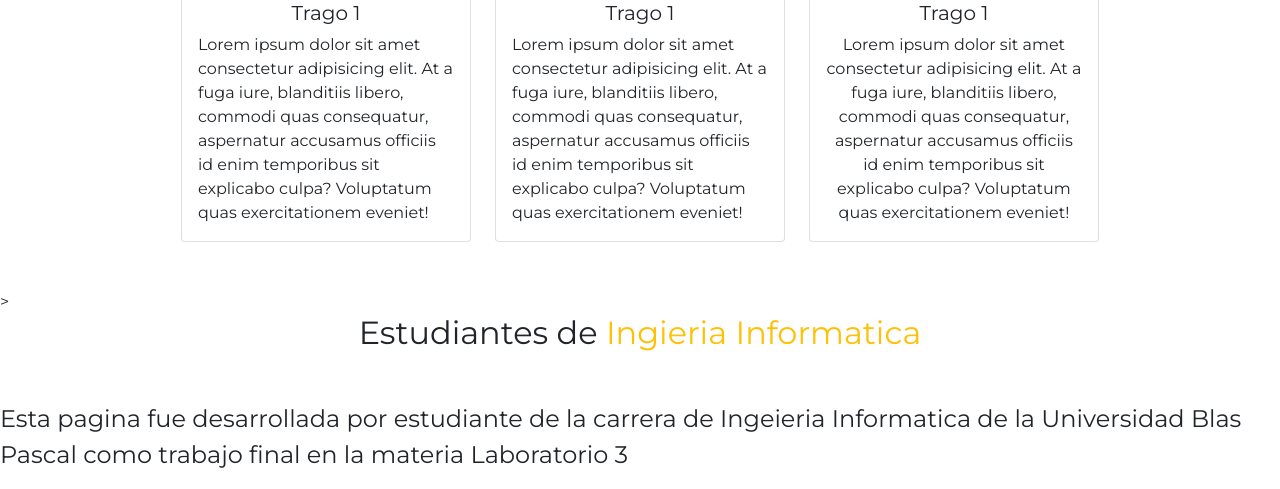
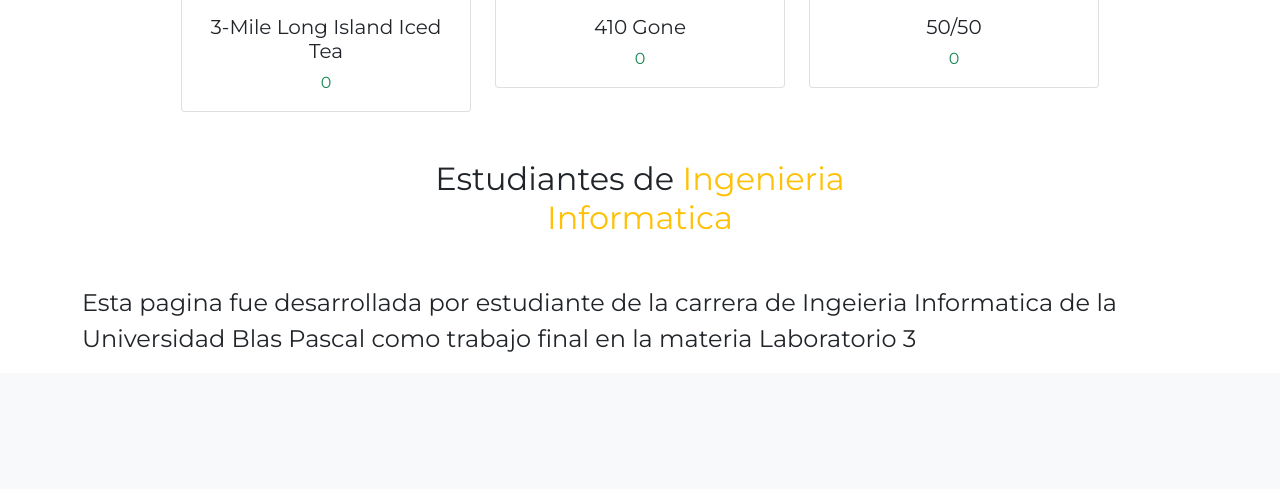
Before and after one commit to TomasAlvarez78/LabIII-Repo, a Django app: page / in a window 1280 px wide. Shown: the part 1363-1852 px from the top of the page. After the commit the page ends 1715 px from the top, so only its background shows below. Run offline with Django 3.2, Linux system fonts and the light colour scheme; data comes from the database, SQL or seed files in the repository; both versions use the stored data as it was after the commit.

Commit message:
base.html done

```diff
--- a/TP-6/DrinksAndPeople/models.py
+++ b/TP-6/DrinksAndPeople/models.py
@@ -37,7 +37,8 @@ class Ingrediente(models.Model):
 
 class Bebida(models.Model):
     nombre = models.CharField(max_length=100)
-    BebidaCocktailID = models.IntegerField()
+    BebidaCocktailID = models.IntegerField(default=None,
+                                            blank=True)
     categoria = models.ForeignKey(Categoria,null=False,on_delete=models.CASCADE)
     ingredientes = models.ManyToManyField(Ingrediente,
                                             verbose_name='Ingredientes',
@@ -45,11 +46,11 @@ class Bebida(models.Model):
                                             blank=True,
                                             related_name='mis_ingredientes')
     # imagen = models.ImageField(upload_to='bebidasImagenes/')
-    # imagen_url = models.CharField(max_length=512)
     imagen_url = models.URLField(max_length=256,
                                 default=None,
-                                blank=True
-                                )
+                                blank=True)
+    karma = models.IntegerField(default=0,blank=True)
+
 
     class Meta:
         verbose_name = 'Bebida'
@@ -62,3 +63,6 @@ class Comentario(models.Model):
     nombre =  models.CharField(max_length=100)
     apellido =  models.CharField(max_length=100)
     descripcion = models.TextField(max_length=600)
+    bebida = models.ForeignKey(Bebida,
+                            null=False,
+                            on_delete=models.CASCADE)
--- /dev/null
+++ b/TP-6/DrinksAndPeople/templates/base.html
@@ -0,0 +1,22 @@
+{% load static %}
+<!DOCTYPE html>
+<html lang="en">
+  <head>
+    <!-- Required meta tags -->
+    <meta charset="utf-8">
+    <meta name="viewport" content="width=device-width, initial-scale=1">
+
+    <!-- Bootstrap CSS -->
+    <link href="https://cdn.jsdelivr.net/npm/bootstrap@5.1.3/dist/css/bootstrap.min.css" rel="stylesheet" integrity="sha384-1BmE4kWBq78iYhFldvKuhfTAU6auU8tT94WrHftjDbrCEXSU1oBoqyl2QvZ6jIW3" crossorigin="anonymous">
+    <link rel="stylesheet" href="{% static 'css/main.css' %}">
+    <link rel="icon" href="../../static/assets/cocktail.ico" type="image/icon type">
+
+    <title>Drinks & People</title>
+  </head>
+<body>
+    {% include 'navbar.html' %}
+    {% block content %}
+    {% endblock %}
+    <script src="https://cdn.jsdelivr.net/npm/bootstrap@5.1.3/dist/js/bootstrap.bundle.min.js" integrity="sha384-ka7Sk0Gln4gmtz2MlQnikT1wXgYsOg+OMhuP+IlRH9sENBO0LRn5q+8nbTov4+1p" crossorigin="anonymous"></script>
+</body>
+</html>
--- a/TP-6/DrinksAndPeople/templates/cards.html
+++ b/TP-6/DrinksAndPeople/templates/cards.html
@@ -1,48 +1,20 @@
 {% load static %}
-<!doctype html>
-<html lang="en">
-  <head>
-    <!-- Required meta tags -->
-    <meta charset="utf-8">
-    <meta name="viewport" content="width=device-width, initial-scale=1">
-
-    <!-- Bootstrap CSS -->
-    <link href="https://cdn.jsdelivr.net/npm/bootstrap@5.1.3/dist/css/bootstrap.min.css" rel="stylesheet" integrity="sha384-1BmE4kWBq78iYhFldvKuhfTAU6auU8tT94WrHftjDbrCEXSU1oBoqyl2QvZ6jIW3" crossorigin="anonymous">
-    <link rel="stylesheet" href="{% static 'css/main.css' %}">
-
-    <title>Drinks & People</title>
-  </head>
+{%block content%}
 <section class="container-fluid mx-auto">
 <h1 class="w-50 mx-auto text-center pt-5">TOP RATED</h1>
 <div class="row w-75 mx-auto my-5 servicio-fila">
+    {% for i in all_bebidas %}
     <div class="col-lg-4 col-md-12 col-sm-12 " >
         <div class="card ">
-                <img src="{% static 'assets/img/DrinkCarousel3.jpg' %}" alt="trago 1">
+            <img src="{{i.imagen_url}}" alt="{{i.nombre}} imagen">
             <div class="card-body">
-                    <h5 class="card-title text-center">Trago 1</h5>
-                    <p class="card-text ">Lorem ipsum dolor sit amet consectetur adipisicing elit. At a fuga iure, blanditiis libero, commodi quas consequatur, aspernatur accusamus officiis id enim temporibus sit explicabo culpa? Voluptatum quas exercitationem eveniet!</p>
+                <h5 class="card-title text-center">{{i.nombre}}</h5>
+                <p class="card-text text-success text-center">{{i.karma}}</p>
+
             </div>
         </div>
     </div>
-
-            <div class="col-lg-4 col-md-12 col-sm-12" id="img2">
-                <div class="card">
-                <img src="{% static 'assets/img/DrinkCarousel4.jpg' %}" alt="trago 1">
-                <div class="card-body">
-                    <h5 class="card-title text-center">Trago 1</h5>
-                    <p class="card-text">Lorem ipsum dolor sit amet consectetur adipisicing elit. At a fuga iure, blanditiis libero, commodi quas consequatur, aspernatur accusamus officiis id enim temporibus sit explicabo culpa? Voluptatum quas exercitationem eveniet!</p>
+    {%endfor%}
 </div>
-                </div>
-            </div>
-
-            <div class="col-lg-4 col-md-12 col-sm-12" id="img3">
-                <div class="card text-center">
-                <img src="{% static 'assets/img/DrinkCarousel5.jpg' %}" alt="trago 1">
-                <div class="card-body">
-                    <h5 class="card-title">Trago 1</h5>
-                    <p class="card-text">Lorem ipsum dolor sit amet consectetur adipisicing elit. At a fuga iure, blanditiis libero, commodi quas consequatur, aspernatur accusamus officiis id enim temporibus sit explicabo culpa? Voluptatum quas exercitationem eveniet!</p>
-                </div>
-                </div>
-            </div>
-        </div>
-</section>>
+</section>
+{% endblock%}
--- a/TP-6/DrinksAndPeople/templates/home.html
+++ b/TP-6/DrinksAndPeople/templates/home.html
@@ -1,27 +1,11 @@
+{% extends 'base.html' %}
 {% load static %}
-<!doctype html>
-<html lang="en">
-  <head>
-    <!-- Required meta tags -->
-    <meta charset="utf-8">
-    <meta name="viewport" content="width=device-width, initial-scale=1">
 
-    <!-- Bootstrap CSS -->
-    <link href="https://cdn.jsdelivr.net/npm/bootstrap@5.1.3/dist/css/bootstrap.min.css" rel="stylesheet" integrity="sha384-1BmE4kWBq78iYhFldvKuhfTAU6auU8tT94WrHftjDbrCEXSU1oBoqyl2QvZ6jIW3" crossorigin="anonymous">
-    <link rel="stylesheet" href="{% static 'css/main.css' %}">
-
-    <title>Drinks & People</title>
-  </head>
-  <body>
-    <!------------------------------------------------------------------>
-    <!---HEADER-->
-    <!------------------------------------------------------------------>
-    {% include 'navbar.html'%}
 
 <!------------------------------------------------------------------>
 <!---SLIDER DE IMAGENES-->
 <!------------------------------------------------------------------>
-
+{%block content%}
 <div id="carouselExampleControls" class="carousel slide" data-bs-ride="carousel">
   <div class="carousel-inner">
 
@@ -53,31 +37,31 @@
 <!------------------------------------------------------------------>
 
 <section class="w-50 mx-auto text-center pt-5">
+
   <h1 class="p-3 fs-2 border-top border-3 ">
       Un lugar donde encontraras los mejores <span class="text-warning">Cocktails</span>
       <p class="p-3 fs-4"><span class="text-warning">Cocktails & Drinks</span> es una pagina que busca mostrar
       los mejores Cocktails seleccionados por la gente</p>
   </h1>
+
 </section>
 
 <!------------------------------------------------------------------>
 <!---CARDS-->
 <!------------------------------------------------------------------>
 
-    {% include  'cards.html'%}
-
-    <!-- Option 1: Bootstrap Bundle with Popper -->
-    <script src="https://cdn.jsdelivr.net/npm/bootstrap@5.1.3/dist/js/bootstrap.bundle.min.js" integrity="sha384-ka7Sk0Gln4gmtz2MlQnikT1wXgYsOg+OMhuP+IlRH9sENBO0LRn5q+8nbTov4+1p" crossorigin="anonymous"></script>
-
+{% include 'cards.html'%}
+<!-- {% for i in all_bebidas %}
+<h1>{{i}}</h1>
+{%endfor%} -->
 
 <!------------------------------------------------------------------>
 <!---ACERCA DE-->
 <!------------------------------------------------------------------>
 
-
-    <section>
+<section class='container'>
   <div class="w-50 m-auto text-center" id="equipo">
-            <h1 class="mb-5 fs-2"> Estudiantes de <span class="text-warning">Ingieria Informatica</span> </h1>
+    <h1 class="mb-5 fs-2"> Estudiantes de <span class="text-warning">Ingenieria Informatica</span> </h1>
   </div>
   <p class="fs-4">
     Esta pagina fue desarrollada por estudiante de la carrera de Ingeieria Informatica
@@ -85,5 +69,4 @@
   </p>
 </section>
 
-  </body>
-</html>
+{% endblock %}
--- a/TP-6/DrinksAndPeople/templates/navbar.html
+++ b/TP-6/DrinksAndPeople/templates/navbar.html
@@ -1,23 +1,7 @@
 
 {% load static %}
-<!doctype html>
-<html lang="en">
-  <head>
-    <!-- Required meta tags -->
-    <meta charset="utf-8">
-    <meta name="viewport" content="width=device-width, initial-scale=1">
+{% block content %}
 
-    <!-- Bootstrap CSS -->
-    <link href="https://cdn.jsdelivr.net/npm/bootstrap@5.1.3/dist/css/bootstrap.min.css" rel="stylesheet" integrity="sha384-1BmE4kWBq78iYhFldvKuhfTAU6auU8tT94WrHftjDbrCEXSU1oBoqyl2QvZ6jIW3" crossorigin="anonymous">
-    <link rel="stylesheet" href="{% static 'css/main.css' %}">
-
-    <title>Drinks & People</title>
-  </head>
-  <body>
-
-<header class="container-fluid bg-warning d-flex justify-content-center">
-    <p class="text-light mb-0 p-2 fs-6">Contactenos 54-(3571-564113)</p>
-</header>
 
 <nav class="navbar navbar-expand-lg navbar-light bg-light p-3" id="menu">
     <div class="container-fluid">
@@ -31,7 +15,7 @@
         <ul class="navbar-nav me-auto mb-2 mb-lg-0">
 
             <li class="nav-item">
-            <a class="nav-link active" aria-current="page" href="index.html">Home</a>
+            <a class="nav-link active" aria-current="page" href="#">Home</a>
           </li>
 
           <li class="nav-item">
@@ -45,4 +29,4 @@
       </div>
     </div>
   </nav>
-</body>
+{% endblock %}
--- a/TP-6/DrinksAndPeople/urls.py
+++ b/TP-6/DrinksAndPeople/urls.py
@@ -1,10 +1,12 @@
 from django.urls import path
+from DrinksAndPeople.views import HomeVista
 from . import views
 
 urlpatterns = [
-    path('',views.home, name="home"),
+    path('',HomeVista.as_view(), name="home"),
     path('categories/',views.categories, name="categories"),
     path('categorie/<int:pk>/',views.categorie, name="categorie"),
     path('prueba/',views.form_view, name="prueba"),
+    # path('bebidas/<int:id>',BebidasView.as_view(), name="bebidas"),
 
 ]
--- a/TP-6/DrinksAndPeople/views.py
+++ b/TP-6/DrinksAndPeople/views.py
@@ -1,9 +1,7 @@
 from django.shortcuts import render, redirect
-
 from DrinksAndPeople.forms import ComentarioForm
-from DrinksAndPeople.models import Comentario
-
-
+from DrinksAndPeople.models import Comentario,Bebida
+from django.views.generic import View,TemplateView
 
 categories = [
     {'id': 1, 'name': 'Categorie 1'},
@@ -30,6 +28,24 @@ posts = [
         'date_posted': 'NOv 18, 2011'
     }
 ]
+
+class HomeVista(TemplateView):
+    template_name = 'home.html'
+
+    def get_context_data(self, **kwargs):
+        context =  super().get_context_data(**kwargs)
+        all_bebidas = Bebida.objects.all()[:3]
+        context['all_bebidas'] = all_bebidas
+        return context
+
+# class BebidasVista(TemplateView):
+#     template_name = 'bebidas.html'
+
+#     def get_context_data(self, **kwargs):
+#         context =  super().get_context_data(**kwargs)
+#         all_bebidas = Bebida.objects.all()
+#         context['all_bebidas'] = all_bebidas
+#         return context
 
 def home(request):
     return render(request, "home.html")
--- a/TP-6/cargarDB.py
+++ b/TP-6/cargarDB.py
@@ -70,6 +70,7 @@ for cat in categorias:
                 BebidaCocktailID = bebidaId,
                 categoria = Categoria.objects.get(nombre=cat),
                 imagen_url = img_url,
+                karma = 0,
                 #imagen_url = Image.open(requests.get(bebida['strDrinkThumb'], stream=True).raw)
                 # im = Image.open(requests.get(url, stream=True).raw)
                 # imagen = bebida['strDrinkThumb']
```
Also changed, not shown: TP-6/db.sqlite3, TP-6/media/categoriaImagenes/6 - shot.jpg, TP-6/static/assets/cocktail.ico (added). Lines whose indentation alone changed are shown as unchanged.
